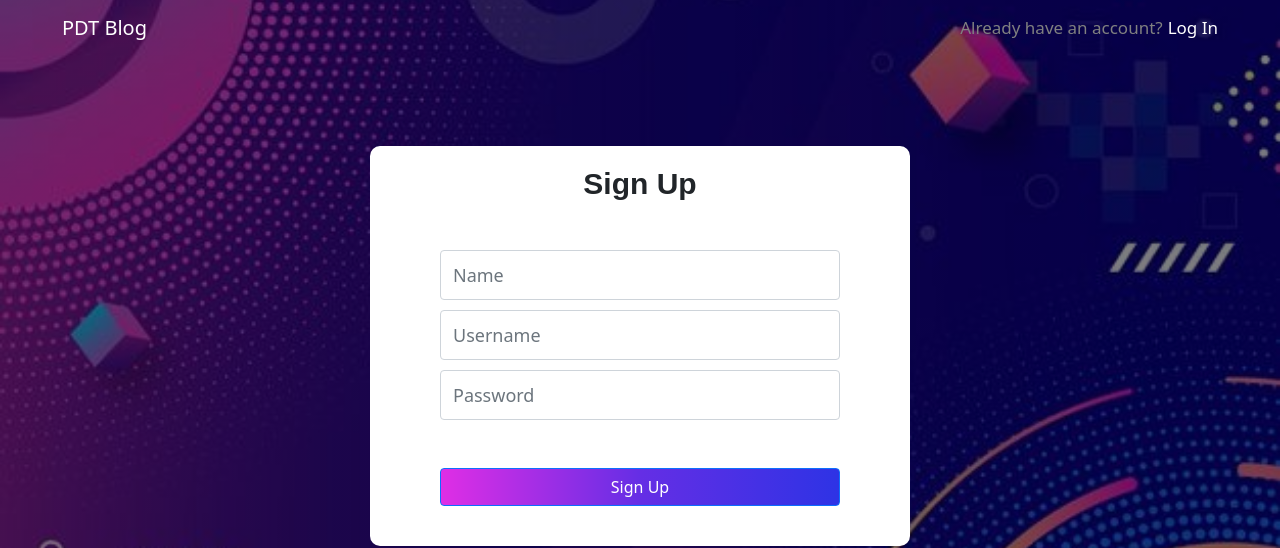
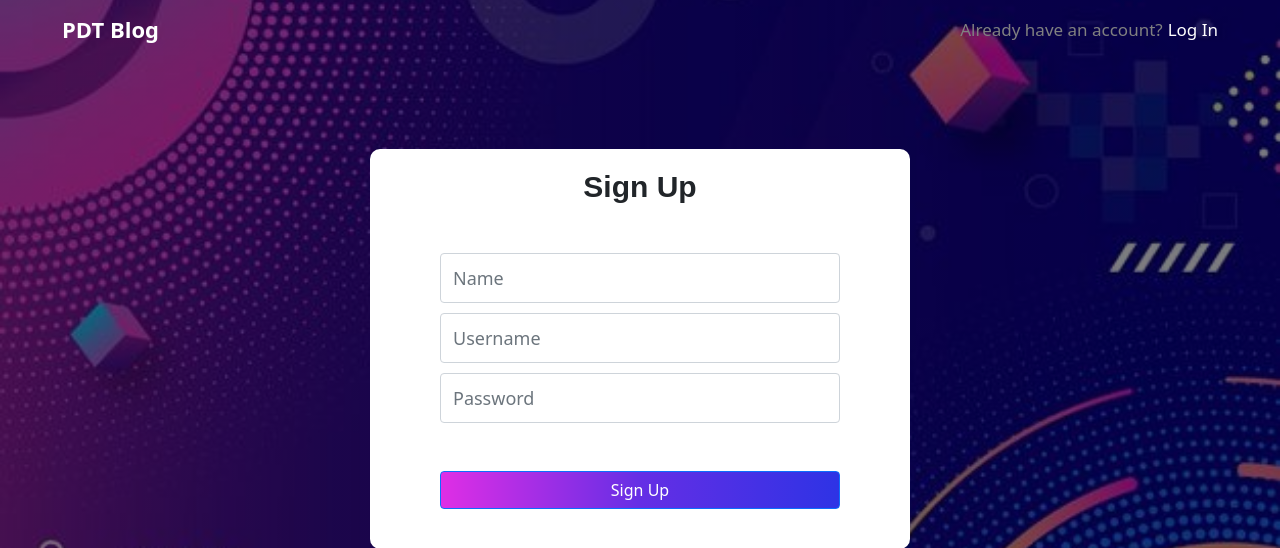
Before and after one commit to zxcvbnm0091/PDT_blog-Week-11-, a Flask app: page /signup in a window 1280 px wide. Shown: the top 548 px of the page. Run offline with Flask 2, Linux system fonts and the light colour scheme; some libraries are stand-ins or nearby versions.

Commit message:
Update style.css

```diff
--- a/blog_complete/static/style.css
+++ b/blog_complete/static/style.css
@@ -83,6 +83,8 @@ input::-webkit-input-placeholder {
 #nav-title{
     color: white;
     margin-left: 50px;
+    font-size: 22px;
+    font-weight: 600;
 }
 nav .signup-link{
     font-size: 17px;
```
